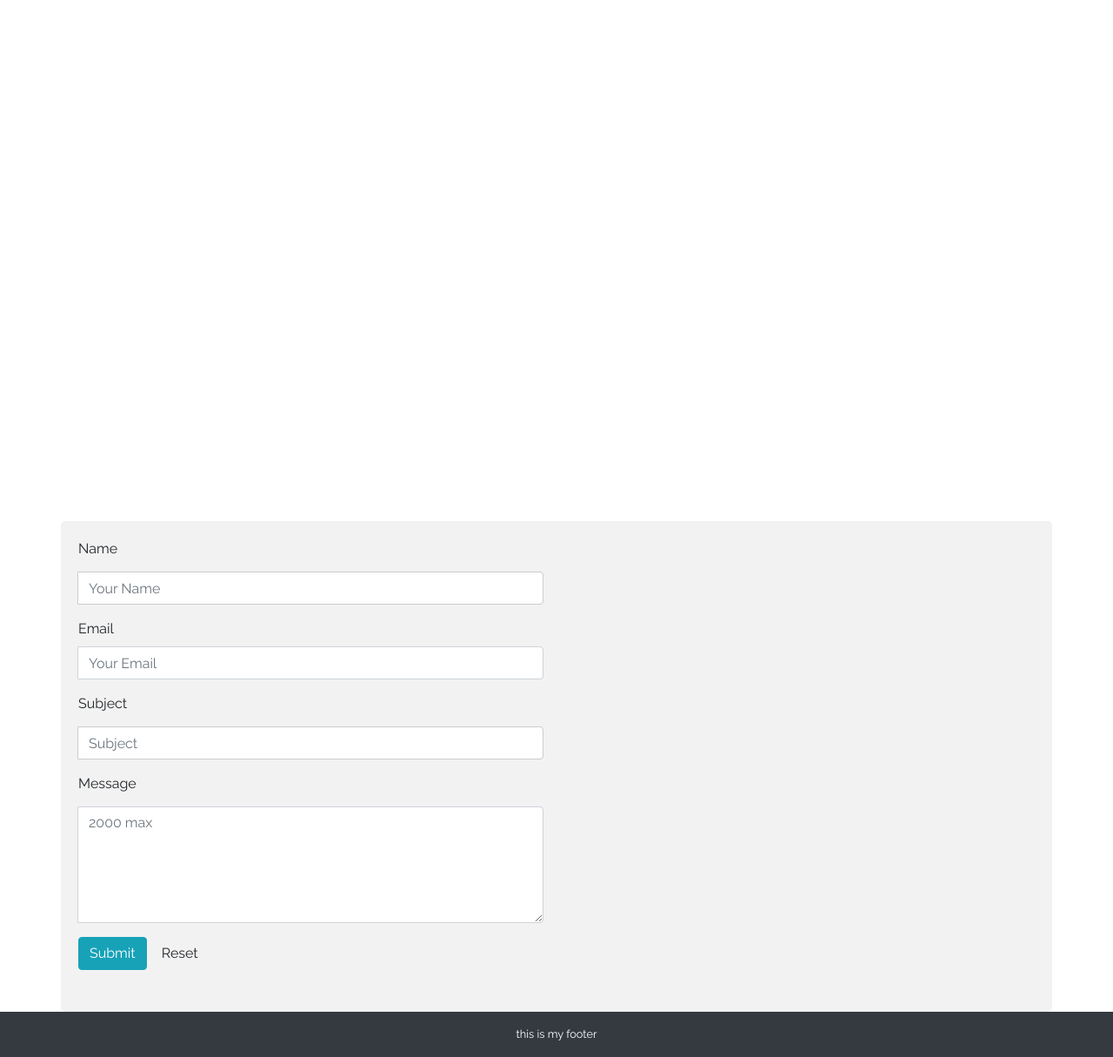
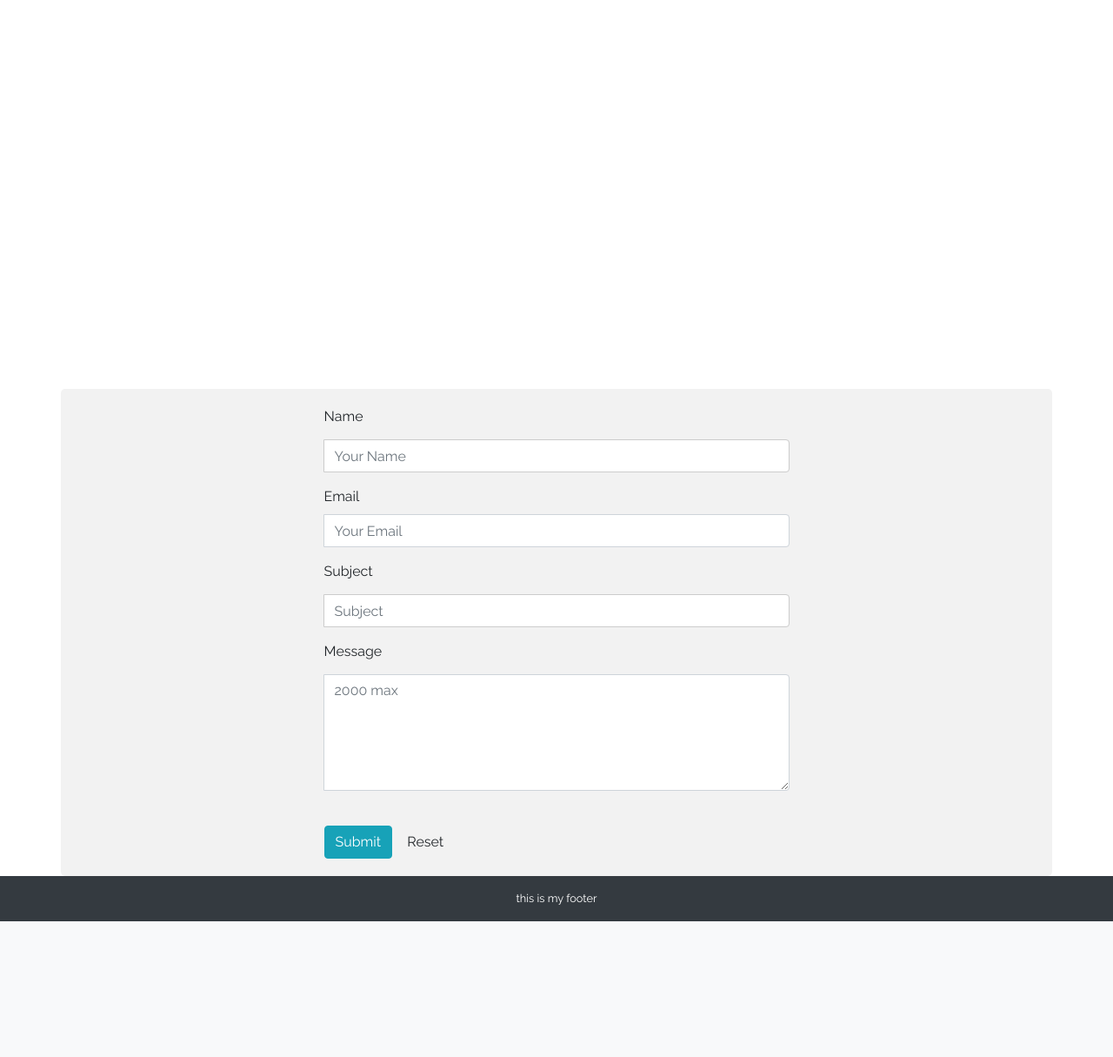
Before and after one commit to samuel-nelson/portfolio-website, a PHP site: page /public_html/index.html in a window 1280 px wide. Shown: the part 2654-3869 px from the top of the page at 87% size. After the commit the page ends 3713 px from the top, so only its background shows below. Run offline with PHP 8.4, Linux system fonts and the light colour scheme; some libraries are stand-ins or nearby versions.

Commit message:
Centered contact form, added new last image

```diff
--- a/public_html/index.html
+++ b/public_html/index.html
@@ -140,11 +140,11 @@
 		<!--			</div>-->
 		<!--		</section>-->
 		<div class="parallax-container" data-parallax="scroll" data-bleed="10" data-speed="0.2"
-			  data-image-src="images/image.jpg" data-natural-width="1400" data-natural-height="1500"
-			  style="height: 600px;"></div>
-		<main class="container pb-5">
+			  data-image-src="images/darkmountain.jpg" data-natural-width="1920" data-natural-height="1280"
+			  style="height: 400px;"></div>
+		<main class="container" id="form">
 			<div class="row">
-				<div class="col-md-6">
+				<div class="col-sm-6 offset-sm-3">
 					<!-- BEGIN CONTACT FORM -->
 					<form id="contact-form" method="post" action="../php/">
 						<div class="form-group">
@@ -183,7 +183,7 @@
 
 						<div class="g-recaptcha" data-sitekey="6Lff6aMUAAAAAFwX2CZCKROxqgcCd1uyntDGSqX8"></div>
 
-
+						<br>
 						<button class="btn btn-info" type="submit">Submit</button>
 						<button class="btn btn-default" type="reset">Reset</button>
 					</form>
--- a/public_html/style.css
+++ b/public_html/style.css
@@ -65,3 +65,7 @@ section {
 #skills {
 	margin: 10px;
 }
+
+#form {
+	margin-top: 3rem !important;
+}
```
Also changed, not shown: public_html/images/darkmountain.jpg (renamed from public_html/images/darkmountatin.jpg).
